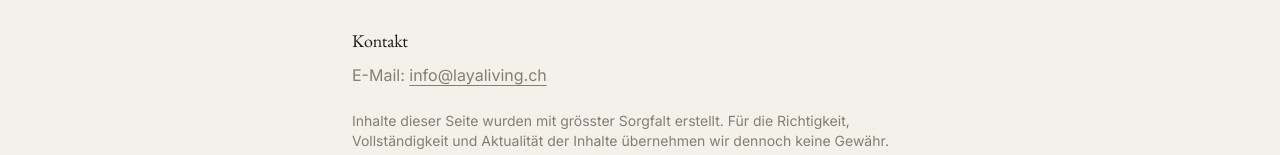
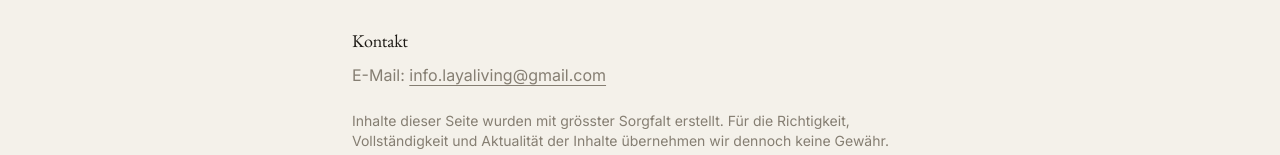
Before and after one commit to florianpaulkoenig/layaliving-website, a Next.js app: page /impressum in a window 1280 px wide. Shown: the part 410-565 px from the top of the page. Built offline with nearby package versions, Linux system fonts and the light colour scheme.

Commit message:
Update page.tsx

```diff
--- a/src/app/impressum/page.tsx
+++ b/src/app/impressum/page.tsx
@@ -19,10 +19,10 @@ export default function ImpressumPage() {
           <p className="text-ink-muted">
             E-Mail:{" "}
             <a
-              href="mailto:info@layaliving.ch"
+              href="mailto:info.layaliving@gmail.com"
               className="underline underline-offset-4"
             >
-              info@layaliving.ch
+              info.layaliving@gmail.com
             </a>
           </p>
         </div>
```
